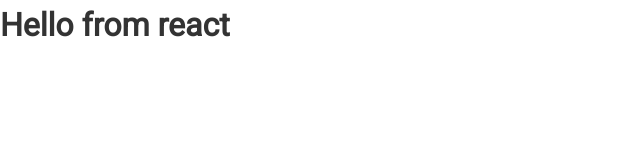
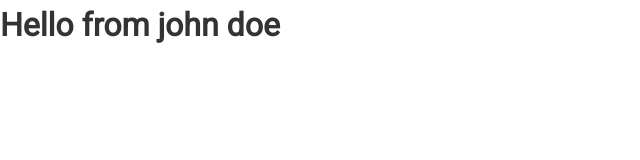
Before and after one commit to iDeveloperBrandon/brad-react, a React (Create React App) app in the folder github-finder/: page / in a window 1280 px wide. Shown: the top 160 px of the page, without its empty margins (0-640 px from the left). Built offline with nearby package versions, Linux system fonts and the light colour scheme.

Commit message:
9. Expressions & conditionals in JSX
use ternary operator

```diff
--- a/github-finder/src/App.js
+++ b/github-finder/src/App.js
@@ -3,9 +3,13 @@ import "./App.css";
 
 class App extends Component {
   render() {
+    const name = "john doe";
+    const loading = false;
+    const showName = true;
+
     return (
       <div className="App">
-        <h1>Hello from react</h1>
+        {loading ? <h4>Loading...</h4> : <h1>Hello from {showName && name}</h1>}
       </div>
     );
   }
```
